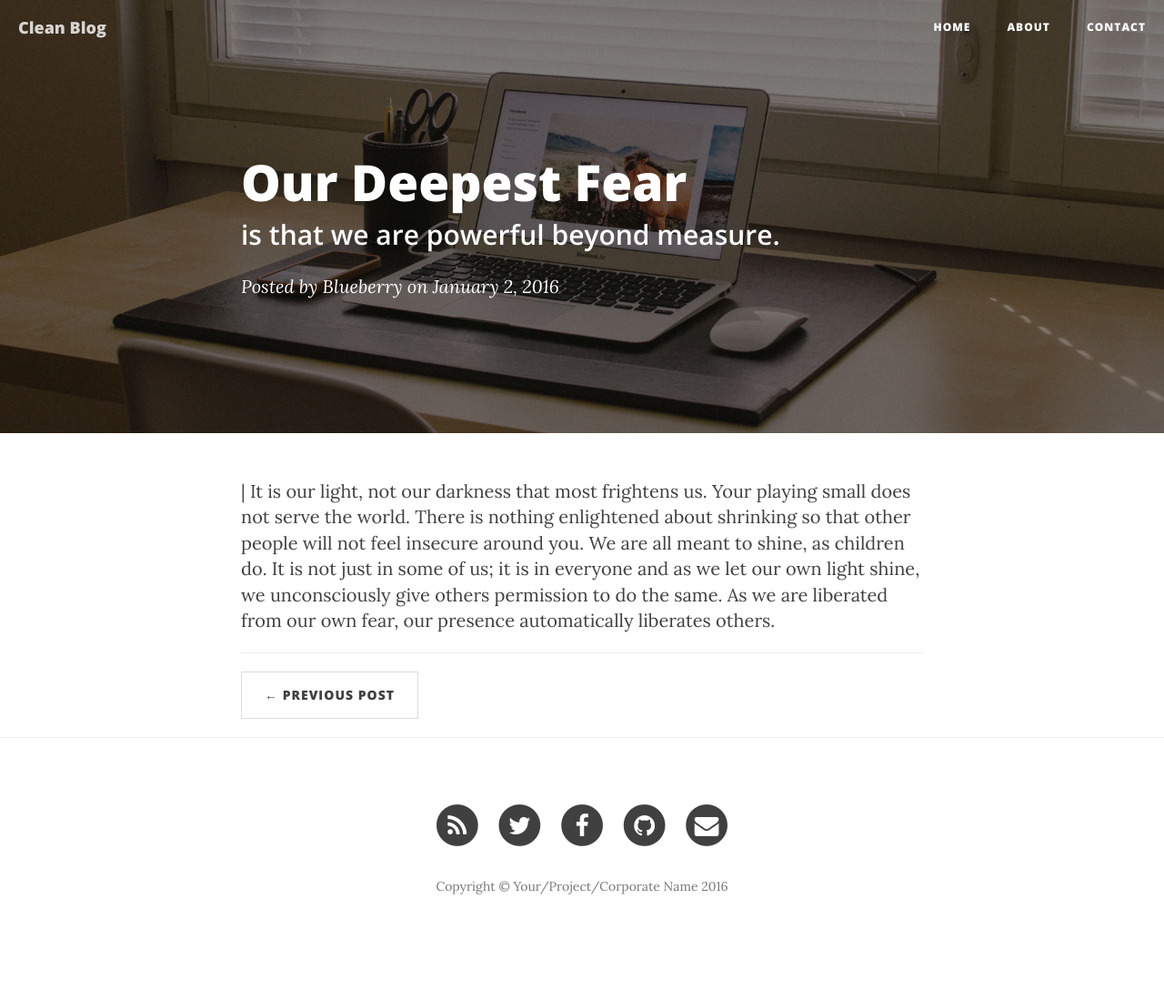
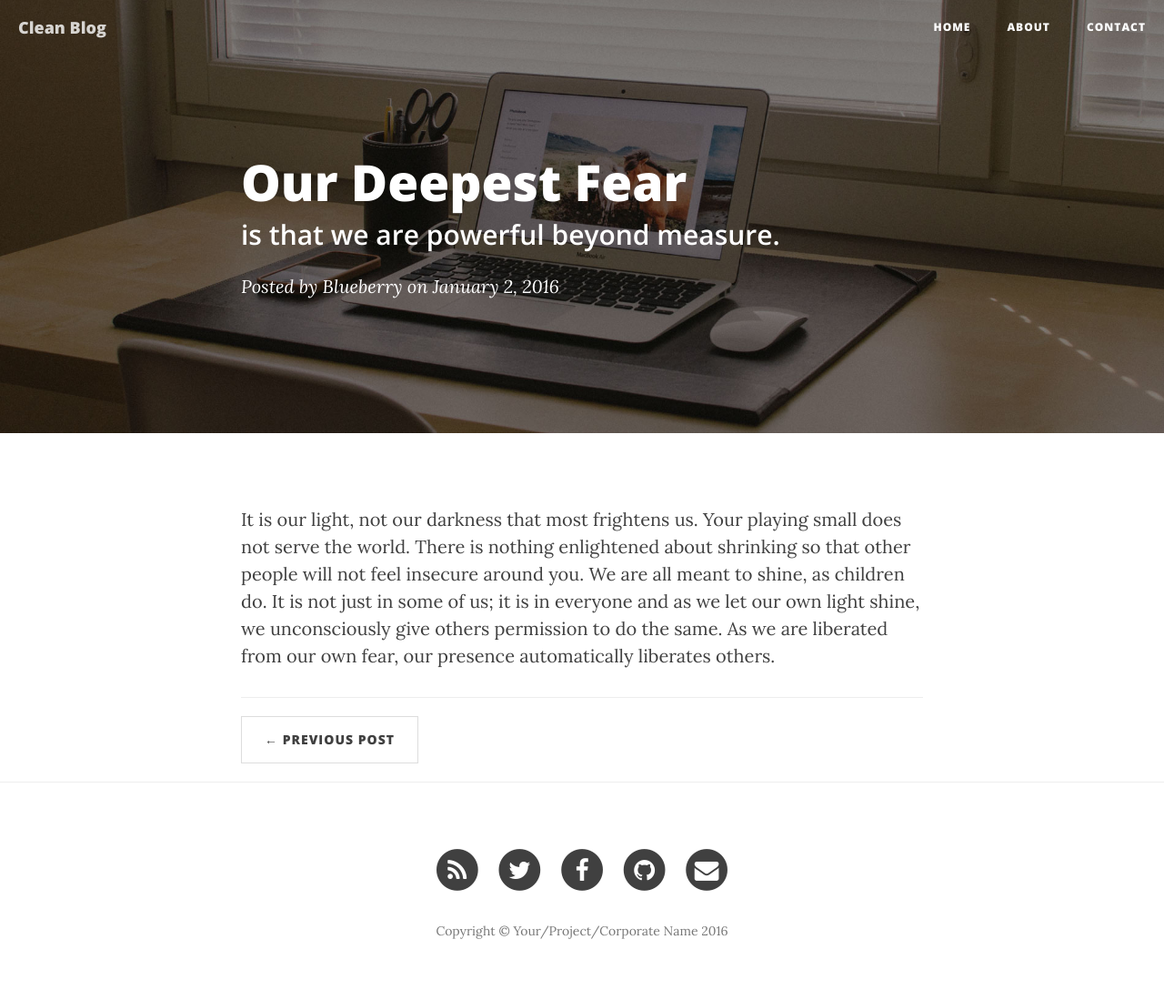
Before and after one commit to Tom-Herbert-PT/strawberryenglish.github.io, a Jekyll site: the page built from _posts/2016-01-02-deepest-fear.markdown, in a window 1280 px wide. Shown: the whole page at 91% size. Built offline with Jekyll 4.4.1, drawn with Linux system fonts in a browser that asks for light colours; nearby versions of some CDN libraries; before the commit the page ends 1050 px from its top, so only the background shows below that; part of the change alters nothing that is shown.

Commit message:
Updated '/_posts/2016-01-02-deepest-fear.markdown' via CloudCannon

```diff
--- a/_posts/2016-01-02-deepest-fear.markdown
+++ b/_posts/2016-01-02-deepest-fear.markdown
@@ -7,5 +7,5 @@ author: Blueberry
 header-img:
 ---
 
-<td class="editable" >
-| It is our light, not our darkness that most frightens us. Your playing small does not serve the world. There is nothing enlightened about shrinking so that other people will not feel insecure around you. We are all meant to shine, as children do. It is not just in some of us; it is in everyone and as we let our own light shine, we unconsciously give others permission to do the same. As we are liberated from our own fear, our presence automatically liberates others.</td>
+
+It is our light, not our darkness that most frightens us. Your playing small does not serve the world. There is nothing enlightened about shrinking so that other people will not feel insecure around you. We are all meant to shine, as children do. It is not just in some of us; it is in everyone and as we let our own light shine, we unconsciously give others permission to do the same. As we are liberated from our own fear, our presence automatically liberates others.
```
